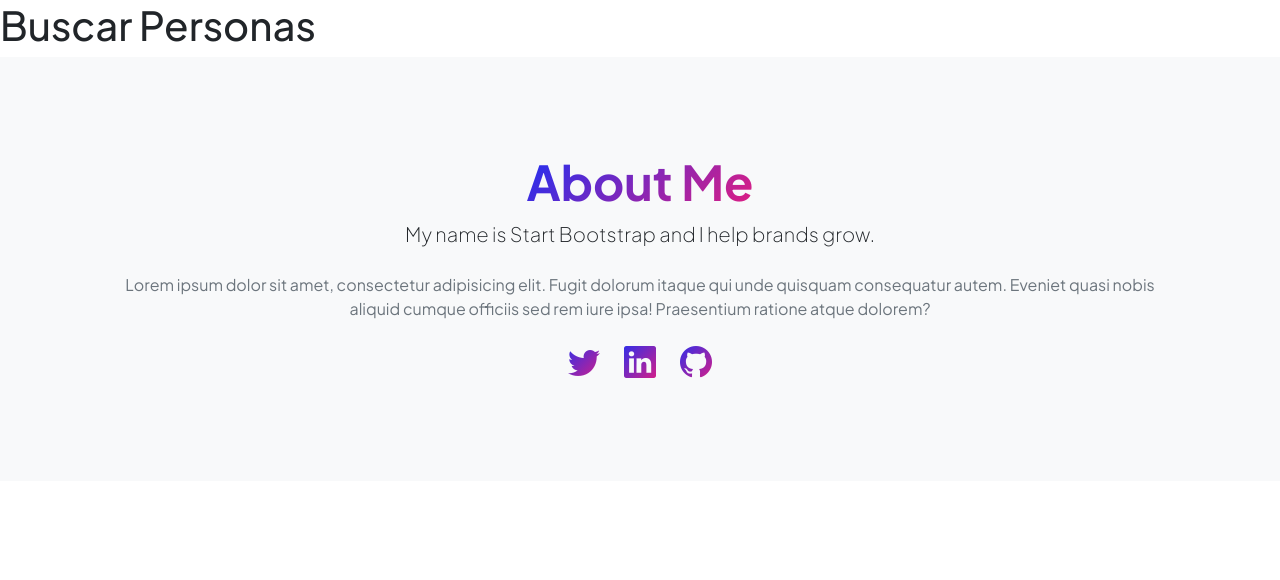
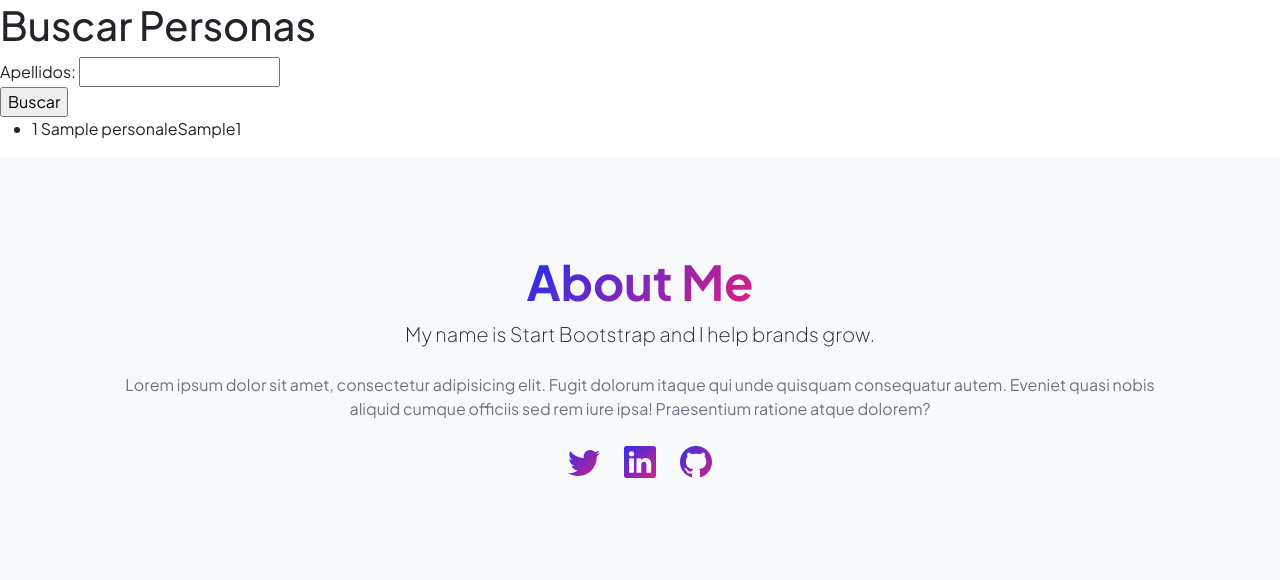
Before and after one commit to GRFede/Garcia-Federico-3era-preentrega, a Django app: page /buscar-persona/ in a window 1280 px wide. Shown: the part 71-651 px from the top of the page. Run offline with Django 5.2, Linux system fonts and the light colour scheme; tables that the repository leaves empty hold one stand-in row (values such as "Sample post"); some libraries are stand-ins or nearby versions.

Commit message:
agregado buscar en formulario

```diff
--- a/inicio/forms.py
+++ b/inicio/forms.py
@@ -4,3 +4,6 @@ class CrearPersonalFormulario(forms.Form):
     nombres = forms.CharField(max_length=20)
     apellidos = forms.CharField(max_length=20)
     edad = forms.IntegerField()
+
+class BuscarPersonalFormulario(forms.Form):
+    apellidos = forms.CharField(max_length=20, required=False)
--- a/inicio/models.py
+++ b/inicio/models.py
@@ -11,3 +11,5 @@ class Personales(models.Model):
     nombres =models.CharField(max_length=20)
     apellidos =models.CharField(max_length=20)
     edad =models.IntegerField()
+    def __str__(self):
+        return f'{self.id} {self.nombres}{self.apellidos}{self.edad}'
--- a/inicio/templates/buscar_persona.html
+++ b/inicio/templates/buscar_persona.html
@@ -6,4 +6,22 @@
 {% block header %}
 <h1>Buscar Personas</h1>
 
+<form action={% url "buscar_persona" %}>
+
+    {{form}}
+    <input type="submit", value="Buscar">
+
+
+</form>
+    {% if personas %}
+    <ul>
+        {% for persona in personas %}
+        <li>{{persona}}</li>
+        {% endfor %}
+    </ul>
+    {% else %}
+    <p>No hay Personas registradas.</p>
+    {% endif %}
+
+
 {% endblock header %}
--- a/inicio/views.py
+++ b/inicio/views.py
@@ -1,6 +1,6 @@
 from django.shortcuts import render, redirect
 from inicio.models import Personales
-from inicio.forms import CrearPersonalFormulario
+from inicio.forms import CrearPersonalFormulario,BuscarPersonalFormulario
 
 # Create your views here.
 
@@ -33,4 +33,12 @@ def crear_personales(request):
     return render(request, 'crear_personales.html', {'form' : formulario})
 
 def buscar_persona(request):
-    return render(request, 'buscar_persona.html', {'persona' : ''})
+
+    formulario = BuscarPersonalFormulario(request.GET)
+    if formulario.is_valid():
+        apellidos=formulario.cleaned_data.get('apellidos')
+        personas=Personales.objects.filter(apellidos__icontains=apellidos)
+    else:
+        personas= Personales.objects.all()
+
+    return render(request, 'buscar_persona.html', {'personas' : personas, 'form': formulario})
```
